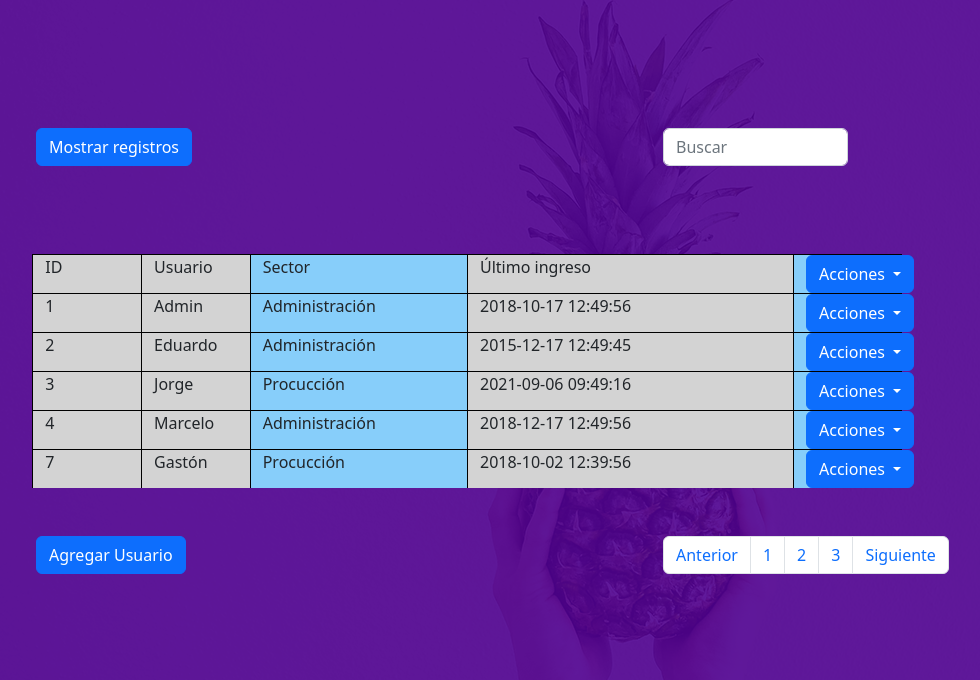
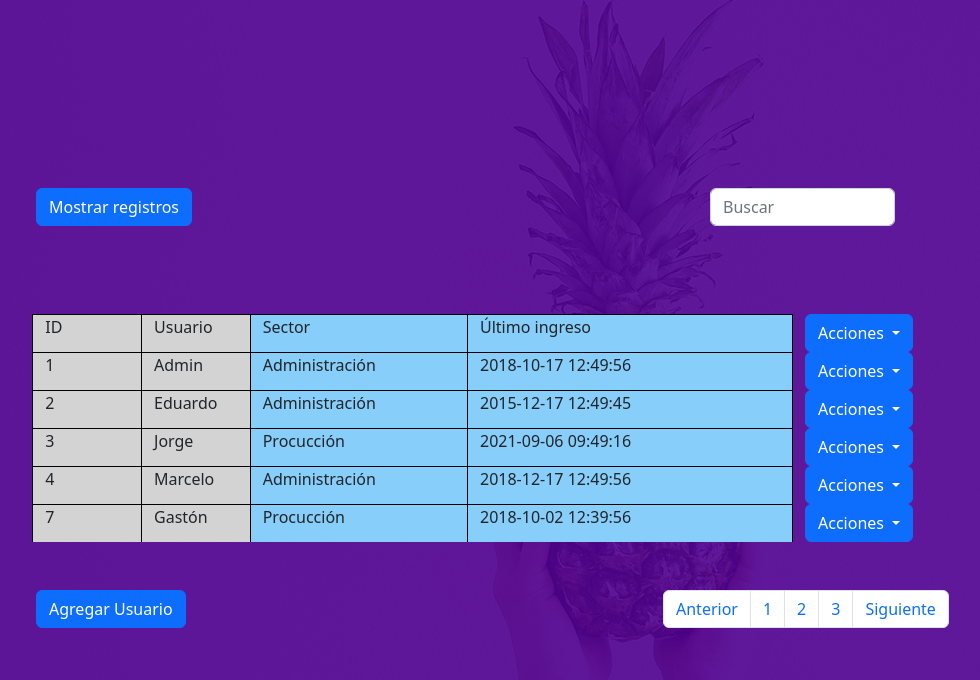
Before and after one commit to josepmartorell/TA32-Bootstrap, a plain HTML site: page table/index.html in a window 1280 px wide. Shown: the whole page, without its empty margins (173-1153 px from the left). Drawn offline with nearby package versions, Linux system fonts and the light colour scheme; a script that the page names is missing.

Commit message:
adjust design

```diff
--- a/table/css/styles.css
+++ b/table/css/styles.css
@@ -7,7 +7,6 @@ body{
     padding-right: 50px;
     padding-bottom: 40px;
   }
-
 
 #div1,
 #div2 {
@@ -68,3 +67,12 @@ body{
 #div10 {
     background-color: lightgrey;
 }
+
+.fit1{
+    margin-top: 60px;
+}
+
+.fit2{
+    margin-top: 60px;
+    margin-left: 47px;
+}
--- a/table/index.html
+++ b/table/index.html
@@ -23,9 +23,9 @@
 
   <div id="tilt" class="row pt-5">
     <div class="col"></div>
-    <div class="col-6"><button type="button" class="btn btn-primary">Mostrar registros</button></div>
+    <div class="col-6"><button type="button" class="btn btn-primary fit1">Mostrar registros</button></div>
     <div class="col-2">
-      <input type="text" class="form-control" placeholder="Buscar" aria-label="Recipient's username"
+      <input type="text" class="form-control fit2" placeholder="Buscar" aria-label="Recipient's username"
         aria-describedby="basic-addon2">
       <div class="col"></div>
     </div>
@@ -39,8 +39,8 @@
     <div id="div2" class="col-1">ID</div>
     <div id="div2" class="col-1">Usuario</div>
     <div id="div1" class="col-2">Sector</div>
-    <div id="div2" class="col-3">Último ingreso</div>
-    <div id="div7" class="col-1">
+    <div id="div7" class="col-3">Último ingreso</div>
+    <div class="col-1">
       <div class="dropdown">
         <button class="btn btn-primary dropdown-toggle" type="button" data-bs-toggle="dropdown" aria-expanded="false">
           Acciones
@@ -60,8 +60,8 @@
     <div id="div2" class="col-1">1</div>
     <div id="div2" class="col-1">Admin</div>
     <div id="div1" class="col-2">Administración</div>
-    <div id="div2" class="col-3">2018-10-17 12:49:56</div>
-    <div id="div7" class="col-1">
+    <div id="div7" class="col-3">2018-10-17 12:49:56</div>
+    <div class="col-1">
       <div class="dropdown">
         <button class="btn btn-primary dropdown-toggle" type="button" data-bs-toggle="dropdown" aria-expanded="false">
           Acciones
@@ -81,8 +81,8 @@
     <div id="div2" class="col-1">2</div>
     <div id="div2" class="col-1">Eduardo</div>
     <div id="div1" class="col-2">Administración</div>
-    <div id="div2" class="col-3">2015-12-17 12:49:45</div>
-    <div id="div7" class="col-1">
+    <div id="div7" class="col-3">2015-12-17 12:49:45</div>
+    <div class="col-1">
       <div class="dropdown">
         <button class="btn btn-primary dropdown-toggle" type="button" data-bs-toggle="dropdown" aria-expanded="false">
           Acciones
@@ -102,8 +102,8 @@
     <div id="div2" class="col-1">3</div>
     <div id="div2" class="col-1">Jorge</div>
     <div id="div1" class="col-2">Procucción</div>
-    <div id="div2" class="col-3">2021-09-06 09:49:16</div>
-    <div id="div7" class="col-1">
+    <div id="div7" class="col-3">2021-09-06 09:49:16</div>
+    <div class="col-1">
       <div class="dropdown">
         <button class="btn btn-primary dropdown-toggle" type="button" data-bs-toggle="dropdown" aria-expanded="false">
           Acciones
@@ -123,8 +123,8 @@
     <div id="div2" class="col-1">4</div>
     <div id="div2" class="col-1">Marcelo</div>
     <div id="div1" class="col-2">Administración</div>
-    <div id="div2" class="col-3">2018-12-17 12:49:56</div>
-    <div id="div7" class="col-1">
+    <div id="div7" class="col-3">2018-12-17 12:49:56</div>
+    <div class="col-1">
       <div class="dropdown">
         <button class="btn btn-primary dropdown-toggle" type="button" data-bs-toggle="dropdown" aria-expanded="false">
           Acciones
@@ -144,8 +144,8 @@
     <div id="div2" class="col-1">7</div>
     <div id="div2" class="col-1">Gastón</div>
     <div id="div1" class="col-2">Procucción</div>
-    <div id="div2" class="col-3">2018-10-02 12:39:56</div>
-    <div id="div7" class="col-1">
+    <div id="div7" class="col-3">2018-10-02 12:39:56</div>
+    <div class="col-1">
       <div class="dropdown">
         <button class="btn btn-primary dropdown-toggle" type="button" data-bs-toggle="dropdown" aria-expanded="false">
           Acciones
```
